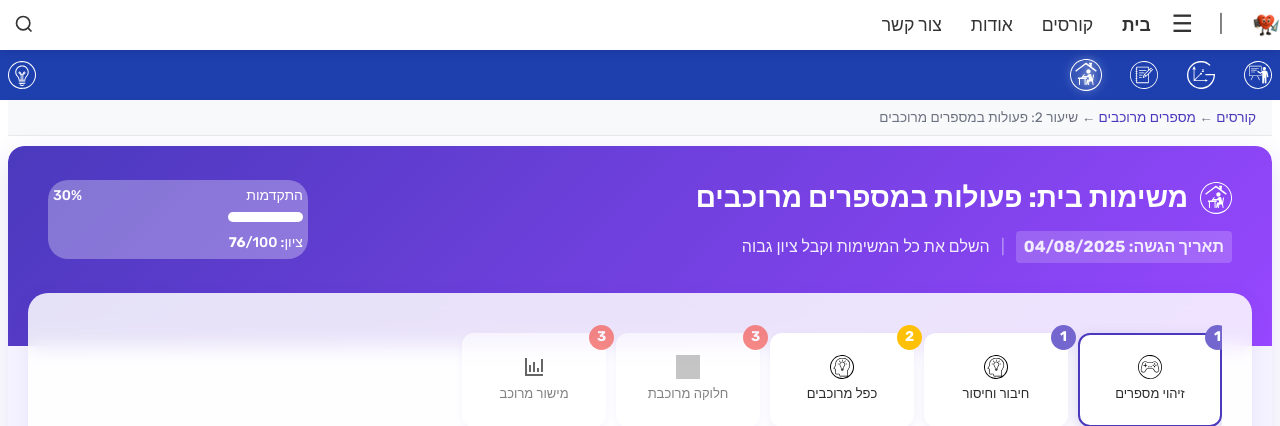
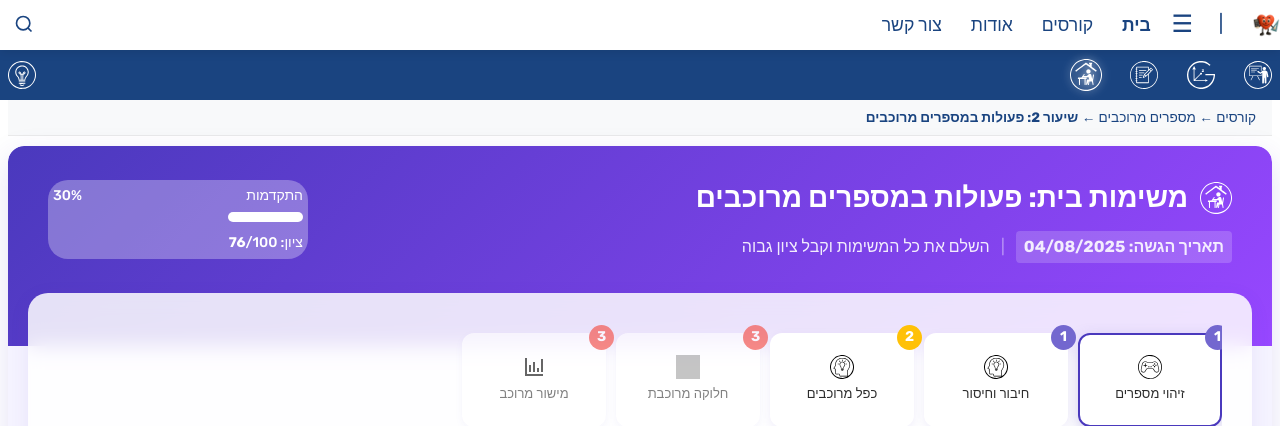
Before and after one commit to YBT72/math-with-love, a Python web app: template templates/homework-interactive-template.html in a window 1280 px wide. Shown: the top 426 px of the page. Run offline with Jinja, Linux system fonts and the light colour scheme; the template is opened without the code that fills it, so the values that code supplies are empty; grey boxes are pictures that could not be loaded.

Commit message:
Complete inverted color scheme design: white header with dark blue elements and matching breadcrumbs
- Changed header background from blue to white
- Updated all text/icons to dark blue (#1a4480) for professional appearance
- Made lesson menu background match text color for harmony
- Updated breadcrumbs to use same dark blue color scheme
- Added bold styling for current page in breadcrumbs
- Created cohesive design with elegant color coordination

```diff
--- a/templates/homework-interactive-template.html
+++ b/templates/homework-interactive-template.html
@@ -1248,7 +1248,7 @@
         }
 
         .header-separator {
-            color: var(--black-transparent-60, #666666); /* Inverted: dark separator */
+            color: var(--color-primary-dark, #1a4480); /* Dark blue separator */
             margin: 0 0.8rem 0 0.8rem; /* Standard 0.8rem margin on both sides */
             font-size: 1.2rem;
             margin-top: -2px; /* Align with other elements */
@@ -1269,7 +1269,7 @@
             justify-content: center;
             background: none;
             border: none;
-            color: var(--black, #333333); /* Inverted: dark color */
+            color: var(--color-primary-dark, #1a4480); /* Dark blue color */
             cursor: pointer;
             transition: color 0.3s, transform 0.2s;
             padding: 0;
@@ -1301,7 +1301,7 @@
 
         nav a {
             text-decoration: none;
-            color: var(--black, #333333); /* Inverted: dark text */
+            color: var(--color-primary-dark, #1a4480); /* Dark blue text */
             font-weight: 500;
             padding: 4px 8px; /* Reduce internal padding */
             transition: color 0.3s;
@@ -1311,7 +1311,7 @@
         }
 
         nav a:hover {
-            color: var(--color-accent, #3366cc); /* Inverted: blue on hover */
+            color: var(--color-accent, #3366cc); /* Blue on hover */
         }
 
         nav a.active {
@@ -1327,7 +1327,7 @@
 
         /* Lesson menu - blue bar with icons from edge to edge */
         .lesson-menu {
-            background-color: var(--lesson-menu-blue); /* Exact color as in original */
+            background-color: var(--color-primary-dark, #1a4480); /* Dark blue background matching first row text */
             display: flex;
             justify-content: space-between;
             align-items: center;
@@ -1403,7 +1403,7 @@
 
         .lesson-breadcrumbs {
             font-size: 0.85rem;
-            color: var(--color-text-secondary);
+            color: var(--color-primary-dark, #1a4480); /* Dark blue color matching first row text */
             margin: 0;
             padding: 0.5rem 1rem;
             line-height: 1.4;
@@ -1416,14 +1416,19 @@
         }
 
         .lesson-breadcrumbs a {
-            color: var(--color-primary);
+            color: var(--color-primary-dark, #1a4480); /* Dark blue color matching first row text */
             text-decoration: none;
             transition: color 0.2s ease;
         }
 
         .lesson-breadcrumbs a:hover {
             text-decoration: underline;
-            color: var(--hw-accent);
+            color: var(--color-accent, #3366cc); /* Blue on hover */
+        }
+
+        .lesson-breadcrumbs span {
+            font-weight: bold; /* Current page in bold */
+            color: var(--color-primary-dark, #1a4480); /* Dark blue color matching first row text */
         }
 
         /* Lesson objectives button in compact menu */
@@ -1507,7 +1512,7 @@
             background: none;
             border: none;
             cursor: pointer;
-            color: var(--black, #333333); /* Inverted: dark color */
+            color: var(--color-primary-dark, #1a4480); /* Dark blue color */
             display: flex;
             align-items: center;
             justify-content: center;
@@ -1518,7 +1523,7 @@
         }
 
         .search-icon-btn:hover {
-            color: var(--color-accent, #3366cc); /* Inverted: blue on hover */
+            color: var(--color-accent, #3366cc); /* Blue on hover */
             transform: scale(1.1);
         }
 
@@ -1547,12 +1552,12 @@
             justify-content: center;
             height: 36px;
             width: 36px;
-            color: var(--black, #333333); /* Inverted: dark color */
+            color: var(--color-primary-dark, #1a4480); /* Dark blue color */
             transition: color 0.3s;
         }
 
         .search-icon-btn:hover {
-            color: var(--color-accent, #3366cc); /* Inverted: blue on hover */
+            color: var(--color-accent, #3366cc); /* Blue on hover */
         }
 
         .lesson-header {
```
